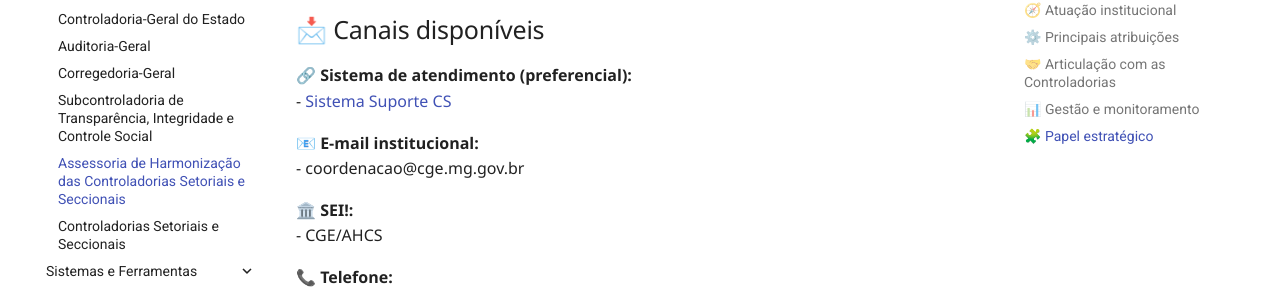
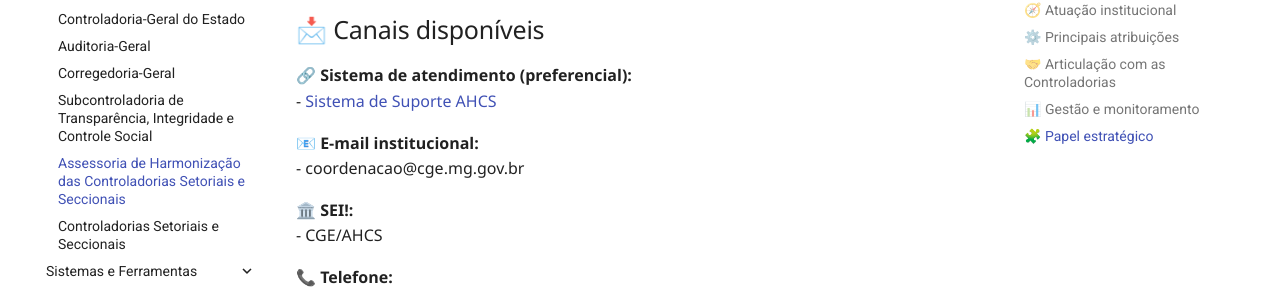
Before and after one commit to CGEMG-AHCS/guia-de-boas-vindas, an MkDocs documentation site: the page built from docs/ahcs.md, in a window 1280 px wide and 900 px high, scrolled down 4004 px. Shown: the part 170-459 px from the top of the window. Built offline with MkDocs 1.6.1 and Material for MkDocs 9.7.7, drawn with Linux system fonts in a browser that asks for light colours.

Commit message:
Update ahcs.md

```diff
--- a/docs/ahcs.md
+++ b/docs/ahcs.md
@@ -144,7 +144,7 @@ A AHCS disponibiliza canais de atendimento para apoiar as Controladorias Setoria
 ## 📩 Canais disponíveis
 
 🔗 **Sistema de atendimento (preferencial):**
-- [Sistema Suporte CS](https://suportecs.cge.mg.gov.br/)
+- [Sistema de Suporte AHCS](https://suportecs.cge.mg.gov.br/)
 
 📧 **E-mail institucional:**
 - coordenacao@cge.mg.gov.br
```
